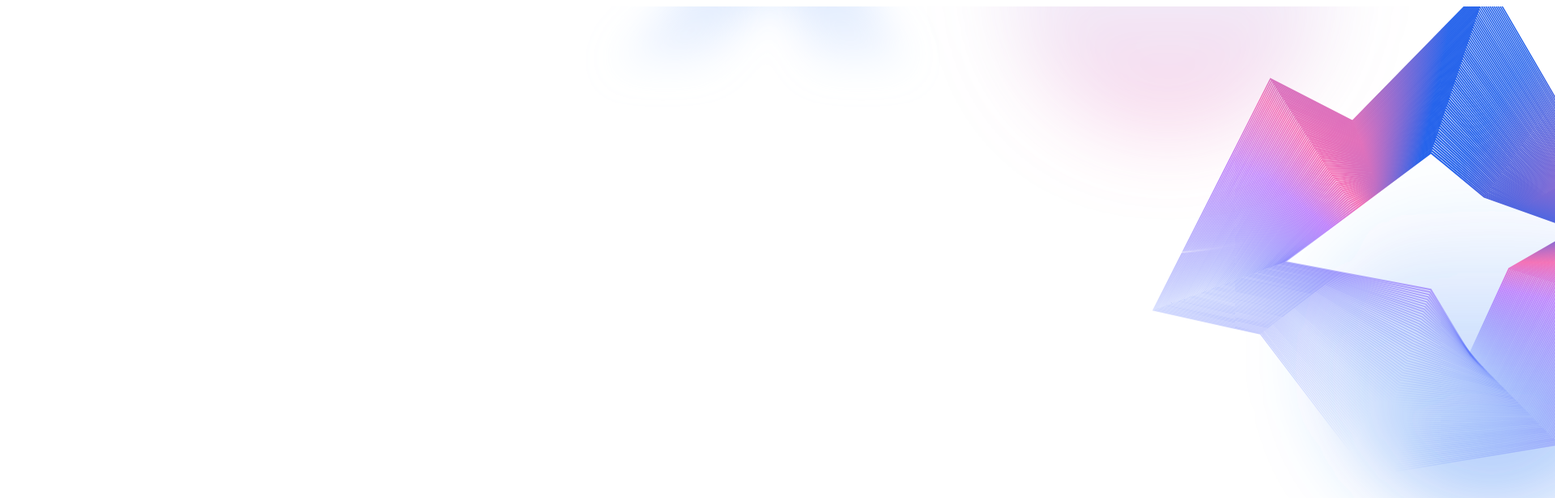
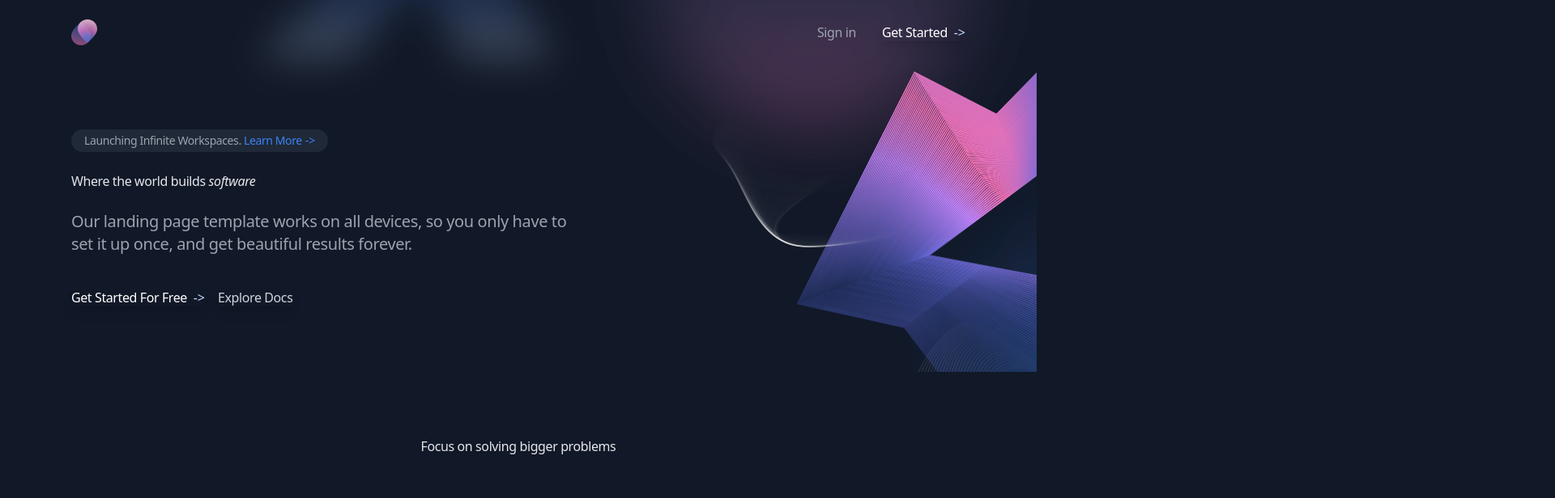
Before and after one commit to mbumpus/DigitalEgoHome, a Next.js app: page / in a window 1280 px wide. Shown: the top 616 px of the page at 81% size, 1920 px wide, since content can reach past the window. Built offline with nearby package versions, Linux system fonts and the light colour scheme.

Commit message:
Create layout.tsx

```diff
--- /dev/null
+++ b/app/layout.tsx
@@ -0,0 +1,28 @@
+import './globals.css';
+import Header from '@/components/ui/header';
+import Footer from '@/components/ui/footer';
+
+export const metadata = {
+  title: 'DigitalEgo.ai',
+  description: 'Built to Reflect Your Brilliance',
+};
+
+export default function RootLayout({
+  children,
+}: {
+  children: React.ReactNode;
+}) {
+  return (
+    <html lang="en">
+      <body className="font-inter antialiased bg-gray-900 text-gray-200 tracking-tight">
+        <div className="flex flex-col min-h-screen overflow-hidden supports-[overflow:clip]:overflow-clip">
+          <Header />
+          <main className="grow">
+            {children}
+          </main>
+          <Footer />
+        </div>
+      </body>
+    </html>
+  );
+}
```
